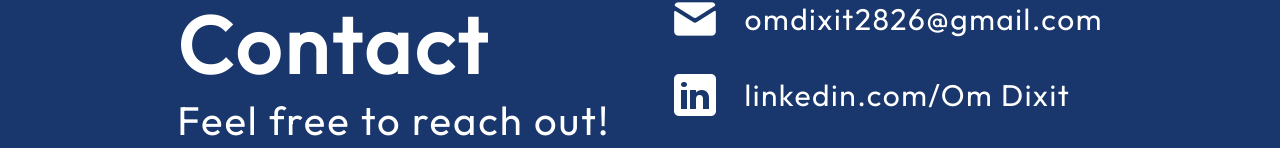
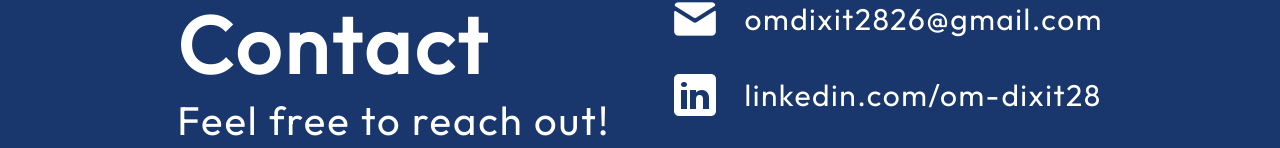
Before and after one commit to dixit-om/portfolio, a React (Vite) app: page / in a window 1280 px wide. Shown: the part 3843-3991 px from the top of the page. Built offline with nearby package versions, Linux system fonts and the light colour scheme.

Commit message:
fixed alignment

```diff
--- a/src/components/Contact/Contact.jsx
+++ b/src/components/Contact/Contact.jsx
@@ -22,7 +22,7 @@ export const Contact = () => {
             src={getImageUrl("contact/linkedinIcon.png")}
             alt="LinkedIn icon"
           />
-          <a href="https://www.linkedin.com/feed/?trk=guest_homepage-basic_google-one-tap-submit">linkedin.com/Om Dixit</a>
+          <a href="https://www.linkedin.com/feed/?trk=guest_homepage-basic_google-one-tap-submit">linkedin.com/om-dixit28</a>
         </li>
         <li className={styles.link}>
           <img src={getImageUrl("contact/githubIcon.png")} alt="Github icon" />
--- a/src/components/Contact/Contact.module.css
+++ b/src/components/Contact/Contact.module.css
@@ -39,13 +39,22 @@
 }
 
 .link a {
+
   color: var(--color-text);
+
   text-decoration: none;
+
   font-size: 30px;
+
   font-weight: 400;
+
   letter-spacing: 1.5px;
+
+  word-break: break-word;
+
+  white-space: normal;
+
 }
-
 @media screen and (max-width: 830px) {
   .container {
     flex-direction: column;
```
